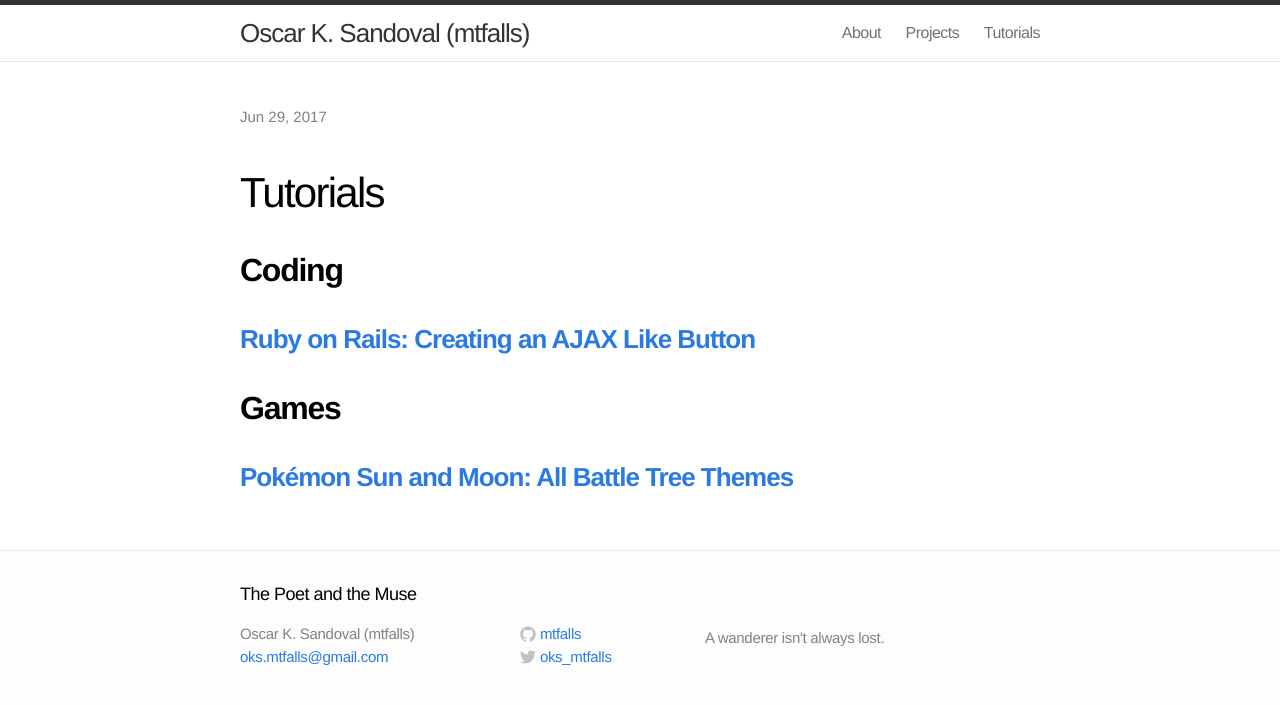
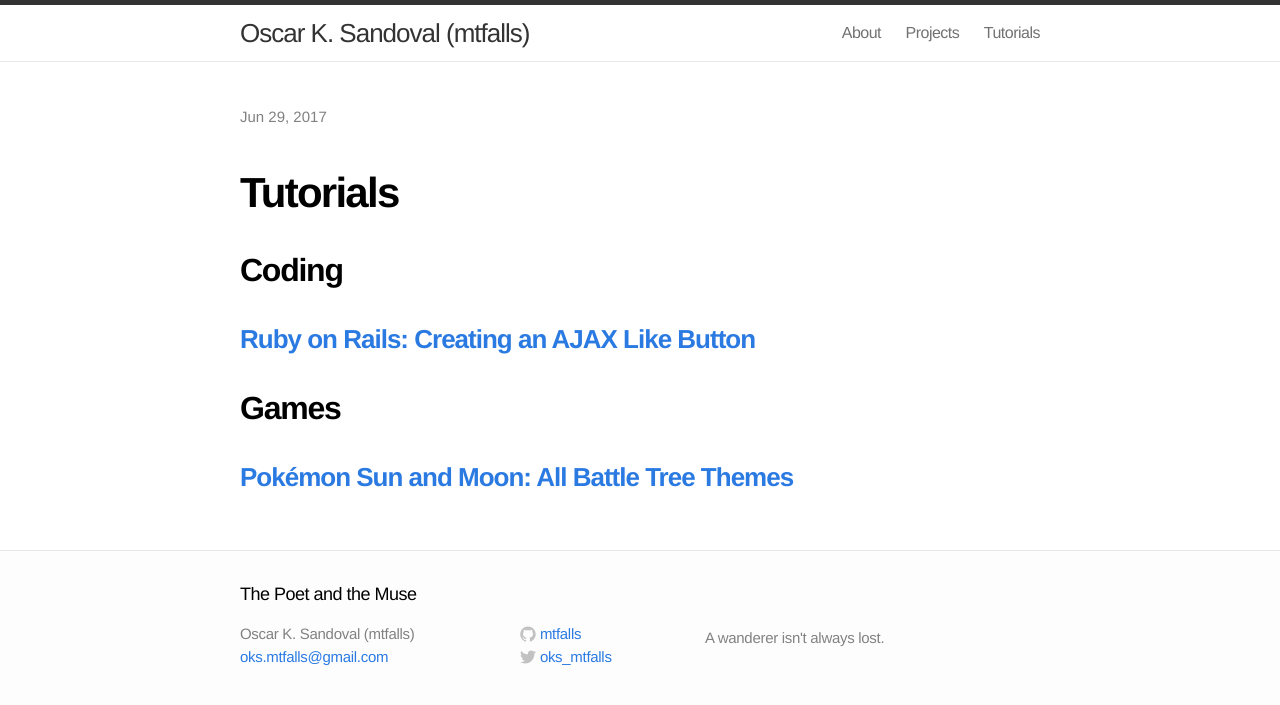
Before and after one commit to HeyOsco/heyosco.github.io, a Jekyll site: the page built from _tutorials/index.md, in a window 1280 px wide. Shown: the top 705 px of the page. Built offline with Jekyll 4.4.1, drawn with Linux system fonts in a browser that asks for light colours.

Commit message:
small adjustments to layout

```diff
--- a/_tutorials/index.md
+++ b/_tutorials/index.md
@@ -3,7 +3,7 @@ layout: post
 title: Tutorials
 permalink: /tutorials/
 ---
-# Tutorials
+# **Tutorials**
 
 ## **Coding**
 
```
Also changed, not shown: _projects/index.md (+1 -1 lines), index.md (+1 -0 lines), 4 other files.
